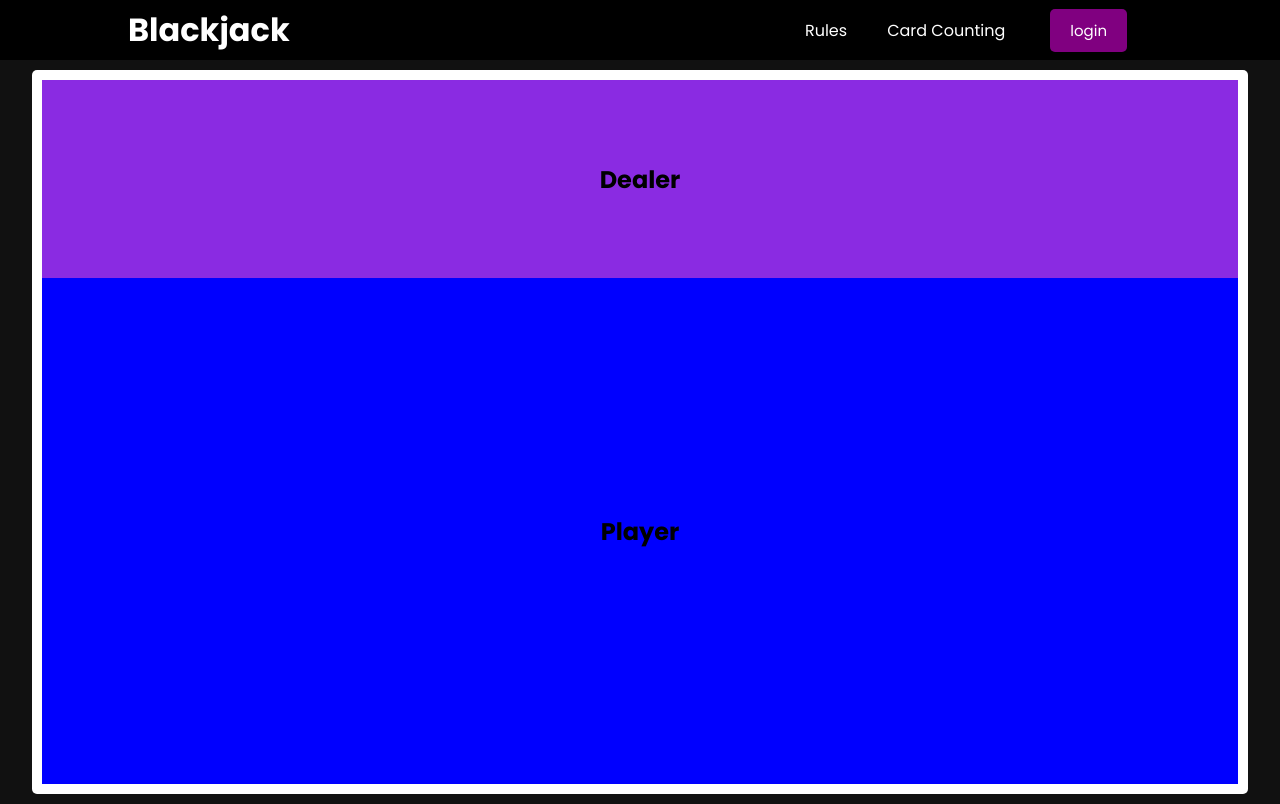
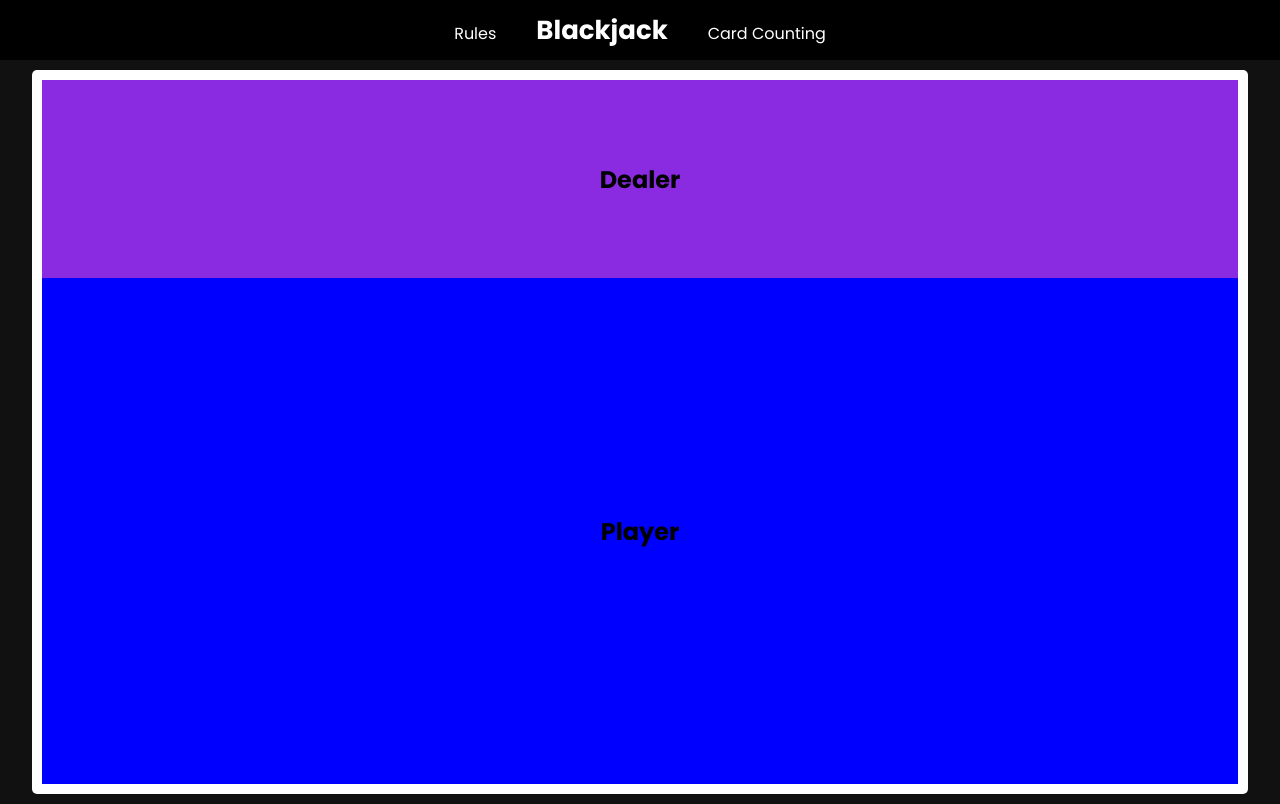
Before and after one commit to curtismyersprogramming/blackjackvue, a Vue app: page / in a window 1280 px wide. Built offline with nearby package versions, Linux system fonts and the light colour scheme.

Commit message:
changed nav bar headings

```diff
--- a/src/components/Navbar.vue
+++ b/src/components/Navbar.vue
@@ -1,11 +1,11 @@
 <template>
     <header>
-        <h1>Blackjack</h1>
-        <nav>
+       <nav>
             <ul class="nav_links">
                 <li><a href="#">Rules</a></li>
+                <li class="maintitle">Blackjack</li>
                 <li><a href="#">Card Counting</a></li>
-                <li><Button text="login" color="purple"/></li>
+
             </ul>
 
         </nav>
@@ -13,11 +13,12 @@
 </template>
 
 <script>
-import Button from './Button.vue'
+
+
 export default {
     name: 'Navbar-item',
     components:{
-        Button
+
 
     }
 };
@@ -33,7 +34,7 @@ li,a{
 }
 header{
     display: flex;
-    justify-content: space-between;
+    justify-content: center;
     background-color: rgb(0, 0, 0);
     height: 5vh;
     width: 100%;
@@ -55,4 +56,9 @@ header{
     color: gold;
 }
 
+.maintitle{
+    font-weight: bold;
+    font-size: 26px;
+}
+
 </style>
```
